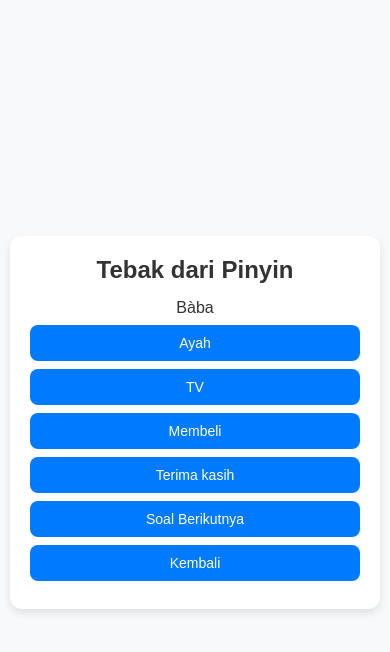
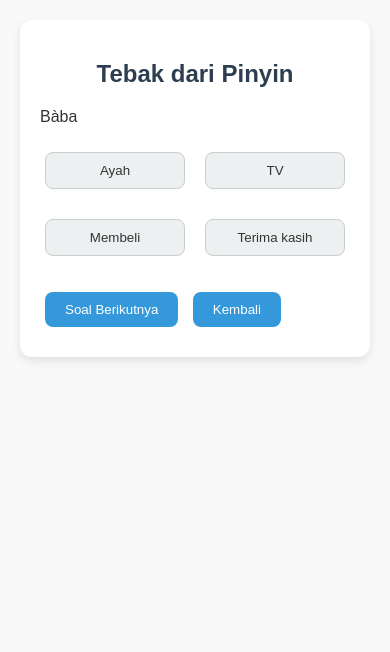
Before and after one commit to iankh58/belajar-kosakata-mandarin, a plain HTML site: page index.html in a window 390 px wide. Both pictures are taken after a click on the button "Tebak dari Pinyin". Drawn offline with Linux system fonts and the light colour scheme.

Commit message:
Update style.css

```diff
--- a/style.css
+++ b/style.css
@@ -1,84 +1,68 @@
-/* Reset dasar */
-* {
+body {
+  font-family: Arial, sans-serif;
+  background: #f9f9f9;
+  color: #333;
   margin: 0;
-  padding: 0;
-  box-sizing: border-box;
+  padding: 20px;
 }
 
-body {
-  font-family: Arial, sans-serif;
-  background: #f8f9fa;
-  color: #333;
-  display: flex;
-  justify-content: center;
-  align-items: center;
-  height: 100vh; /* full layar */
-  padding: 10px;
-}
-
-.container, #quiz {
-  width: 100%;
-  max-width: 480px; /* biar enak di HP tapi tetap oke di desktop */
-  background: #fff;
+.container, .quiz {
+  max-width: 600px;
+  margin: auto;
+  background: white;
   padding: 20px;
   border-radius: 12px;
-  box-shadow: 0 4px 8px rgba(0,0,0,0.1);
-  text-align: center;
+  box-shadow: 0 4px 10px rgba(0,0,0,0.1);
 }
 
 h1, h2 {
-  margin-bottom: 15px;
+  text-align: center;
+  color: #2c3e50;
 }
 
 button {
-  display: block;
-  width: 100%;
-  padding: 12px;
-  margin: 8px 0;
+  margin: 10px 5px;
+  padding: 10px 20px;
   border: none;
+  background: #3498db;
+  color: white;
   border-radius: 8px;
-  background: #007bff;
-  color: white;
-  font-size: 16px;
   cursor: pointer;
   transition: 0.2s;
 }
 
 button:hover {
-  background: #0056b3;
-}
-
-.options {
-  display: grid;
-  grid-template-columns: 1fr 1fr;
-  gap: 10px;
-  margin: 20px 0;
-}
-
-.question {
-  font-size: 1.8rem;
-  margin: 20px 0;
-}
-
-.correct {
-  background: #28a745 !important;
-}
-
-.wrong {
-  background: #dc3545 !important;
+  background: #2980b9;
 }
 
 .hidden {
   display: none;
 }
 
-/* Mobile-friendly */
-@media (max-width: 480px) {
-  .question {
-    font-size: 1.5rem;
-  }
-  button {
-    font-size: 14px;
-    padding: 10px;
-  }
+#options {
+  display: grid;
+  grid-template-columns: 1fr 1fr;
+  gap: 10px;
 }
+
+#options button {
+  background: #ecf0f1;
+  color: #333;
+  border: 1px solid #ccc;
+}
+
+#options button.correct {
+  background: #2ecc71;
+  color: white;
+}
+
+#options button.wrong {
+  background: #e74c3c;
+  color: white;
+}
+
+#feedback {
+  font-weight: bold;
+  margin-top: 15px;
+  text-align: center;
+}
```
